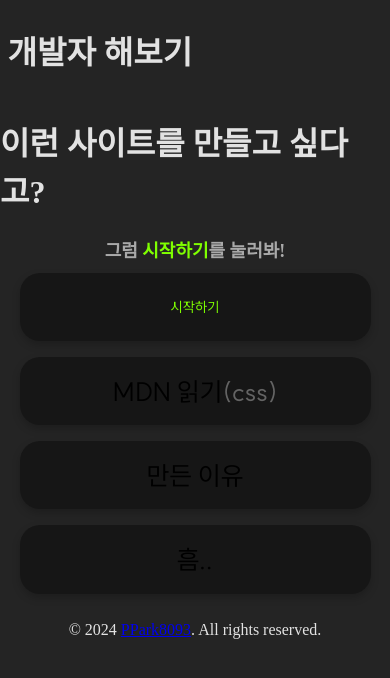
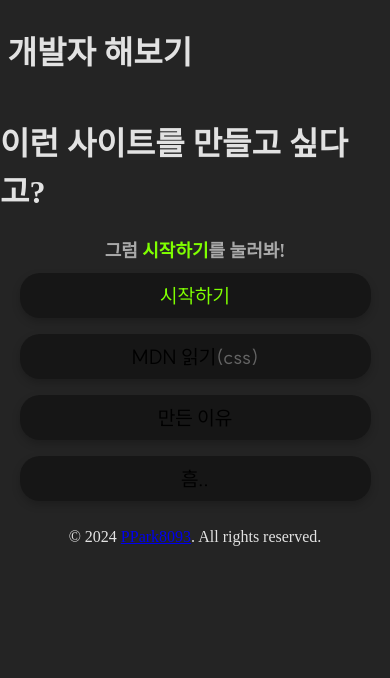
Before and after one commit to PPark8093/GotoCode, a React (Vite) app: page / in a window 390 px wide. Shown: the top 678 px of the page. Built offline with nearby package versions, Linux system fonts and the light colour scheme; a web font is replaced by a local one.

Commit message:
beta release 8

```diff
--- a/src/styles/HomePage.css
+++ b/src/styles/HomePage.css
@@ -75,18 +75,9 @@ h2 {
         padding: 1em;
     }
 
-    .button {
-        font-size: 26px; /* 모바일에서 버튼 텍스트 크기를 좀 더 키움 */
-        padding: 0.6em 1.2em;
-    }
-
     .about_inner_container {
         font-size: 18px;
         width: 100%;
-    }
-
-    .start_button {
-        font-size: 16px;
     }
 
     h2 {
@@ -100,18 +91,8 @@ h2 {
         padding: 0.5em;
     }
 
-    .button {
-        font-size: 26px; /* 모바일에서 버튼 텍스트 크기를 좀 더 키움 */
-        padding: 0.6em 1.2em;
-    }
-
     .about_inner_container {
         font-size: 16px;
-    }
-
-    .start_button {
-        font-size: 14px;
-        padding: 0.5em;
     }
 
     h2 {
```
